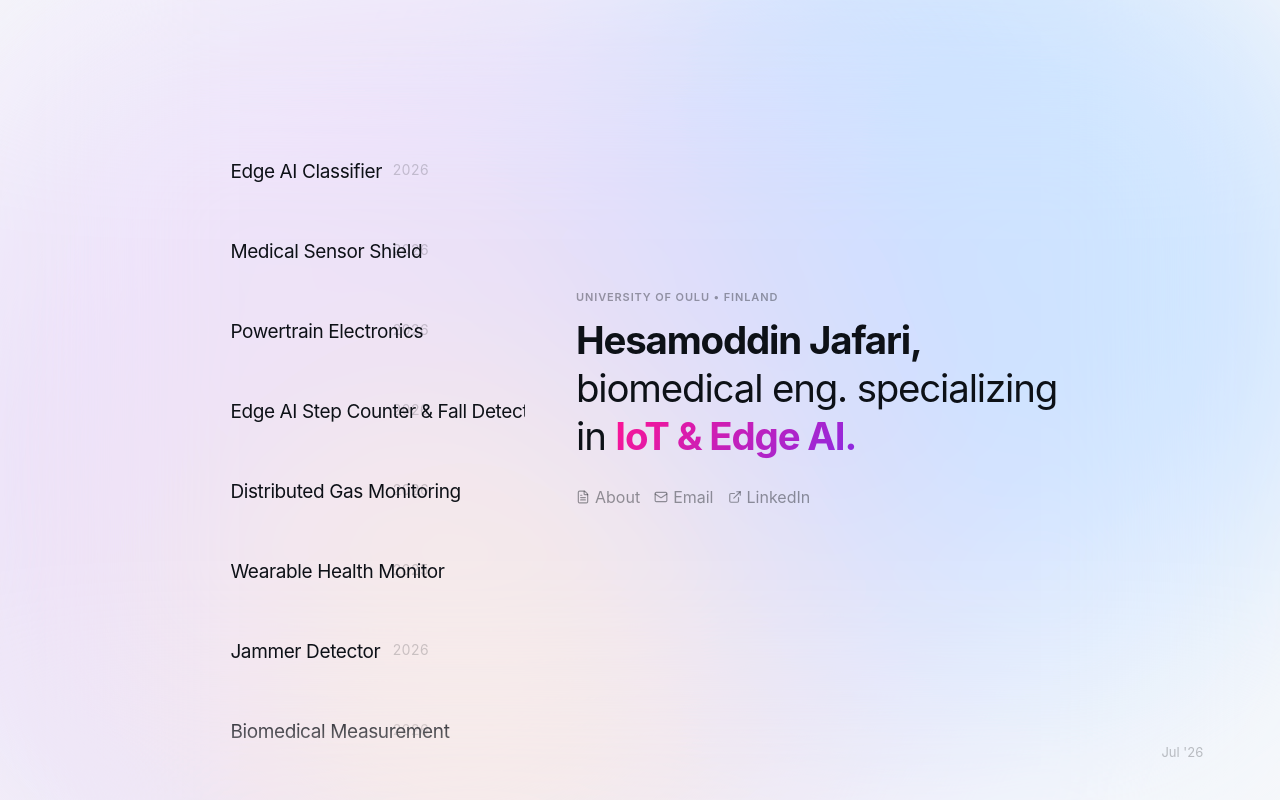
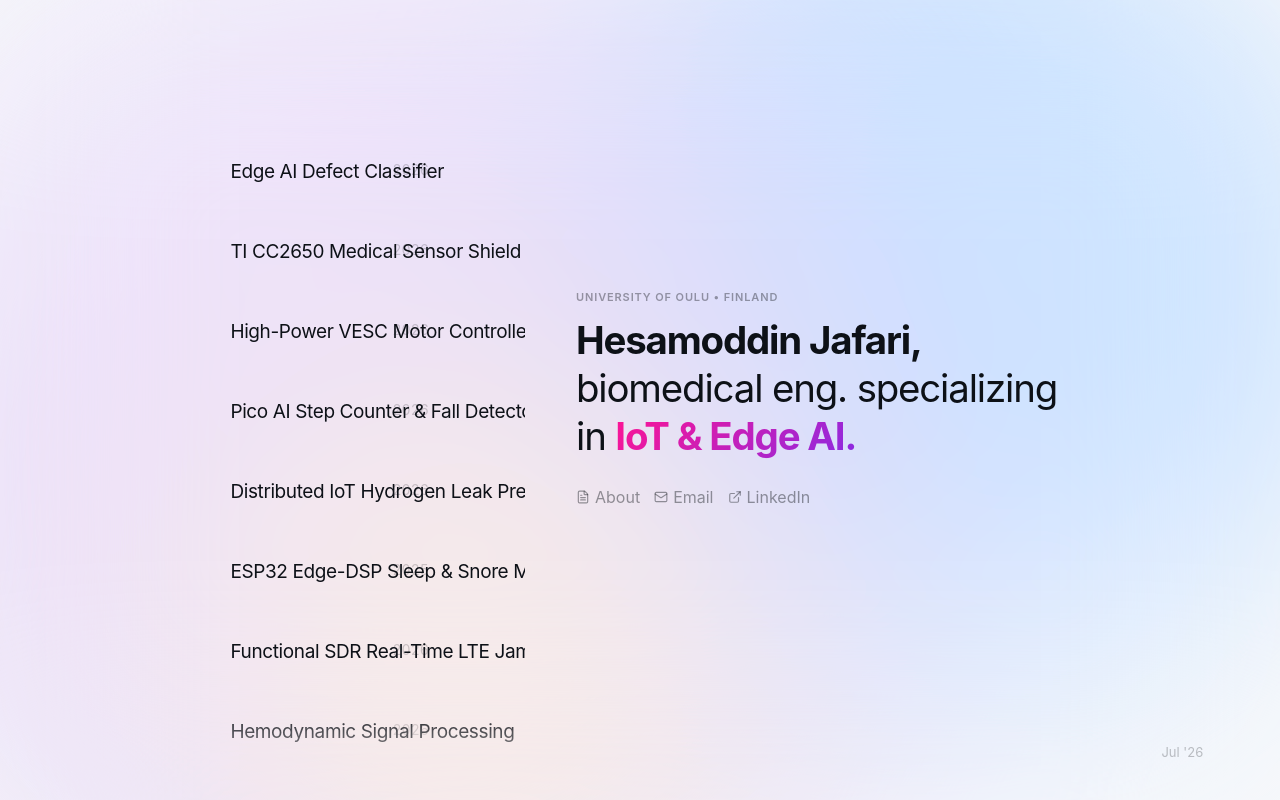
Before and after one commit to hjafari890/hesam-cv, a React (Vite) app: page / in a window 1280 px wide. Built offline with nearby package versions, Linux system fonts and the light colour scheme.

Commit message:
Update project text data: titles, subcategories, descriptions, and technology stacks for all 11 projects

```diff
--- a/src/data/cv.js
+++ b/src/data/cv.js
@@ -49,84 +49,92 @@ export const cvData = {
   ],
   projects: [
     {
-      title: "Edge AI Classifier",
+      title: "Edge AI Defect Classifier",
       year: "2026",
-      organization: "TinyML & Distillation",
-      description: "Implementing Tiny ML models and JEPA+distillation methods on Single-Board Computers (SBCs) for real-time PV panel defect detection at the edge.",
+      organization: "EDGE AI & COMPUTER VISION",
+      description: "Designed a compressed, self-supervised CNN-ViT fused architectures using JEPA and SEED knowledge distillation for real-time solar panel defect classification. Optimized for single-board computers to deliver low latency, local data privacy and edge execution.",
       videoSrc: "edge-classifier.mp4",
-      technologies: ["PyTorch", "TinyML", "Raspberry Pi"]
+      technologies: ["SSL", "JEPA", "TinyML", "Knowledge Distillation", "Vision Transformers (ViT)"]
     },
     {
-      title: "Medical Sensor Shield",
+      title: "TI CC2650 Medical Sensor Shield",
       year: "2026",
-      organization: "Hardware & PCB Design",
-      description: "Designed and prototyped a multi-sensor actuator shield for the TI CC2650 SoC, integrating analog front-ends, I\u00B2C sensor buses, and GPIO-driven actuators onto a compact 4-layer PCB. The testbed enables rapid iteration of body-area network experiments — from impedance sensing to haptic feedback — with full KiCad schematics and board files.",
+      organization: "HARDWARE & MIXED-SIGNAL PCB DESIGN",
+      description: "Designed a 4-layer mixed-signal PCB testbed for the Texas Instrument CC2650. Integrated high-precision 24-bit AFE (ECG/respiration) and PPG sensor hub. Implementing isolated domains, bidirectional level translation, trace topology, and BOM optimization for fabrication.",
       videoSrc: "medcal-shield.mp4",
-      technologies: ["KiCad", "I2C", "C++"]
+      technologies: ["KiCad", "PCB", "Electronic design", "Assembly", "Comms protocols", "MCU", "Analog Front-End"]
     },
     {
-      title: "Powertrain Electronics",
+      title: "High-Power VESC Motor Controller",
       year: "2026",
-      organization: "Hardware & Firmware",
-      description: "Reverse-engineered a VESC 6-based motor controller to understand its gate-driver topology and current-sensing architecture. Co-developed custom firmware modules for torque-vectoring logic and thermal management on an STM32 target, supporting a Formula Student electric powertrain with real-time CAN telemetry.",
+      organization: "POWER ELECTRONICS & EMBEDDED SYSTEMS",
+      description: "Co-developed a reverse-engineered, high-power (75V/300A) 3-phase VESC motor controller for a Formula Student Hybrid race car. 18-MOSFET inverter stage with inline current sensing and customized ChibiOS firmware executing Field-Oriented Control (FOC) over CAN bus.",
       videoSrc: "powertrain.mp4",
-      technologies: ["STM32", "CAN bus", "C"]
+      technologies: ["STM32", "RTOS", "CAN Bus", "Embedded C", "Powertrain Electronics", "Motor Control"]
     },
     {
-      title: "Edge AI Step Counter & Fall Detector",
+      title: "Pico AI Step Counter & Fall Detector",
       year: "2026",
-      organization: "TinyML & Wearables",
-      description: "Built low-power wearable sensor nodes on the Raspberry Pi Pico W, running quantized TinyML models for real-time step counting and fall detection. The pipeline spans raw IMU acquisition, feature windowing, on-device inference at under 50 ms latency, and BLE alert dispatch — all within a 30 mA power budget.",
-      videoSrc: "edge-ai.mp4"
+      organization: "WEARABLE IoT & EDGE AI",
+      description: "Architected and deployed a hybrid edge-cloud wearable system using an RP2040-based Edge AI node for activity recognition and fall detection. Deployed a decision tree model in MicroPython, achieving +90% accuracy, 13ms local AI processing latency, and robust Wi-Fi MQTT telemetry via Node-RED.",
+      videoSrc: "edge-ai.mp4",
+      technologies: ["Pi Pico W (RP2040)", "TinyML", "MicroPython", "Decision Trees", "MQTT", "Node-RED", "Sensors"]
     },
     {
-      title: "Distributed Gas Monitoring",
+      title: "Distributed IoT Hydrogen Leak Prediction",
       year: "2026",
-      organization: "Industrial IoT",
-      description: "Engineered an end-to-end Industrial IoT system for continuous hydrogen leak prediction. Edge nodes perform local ML inference on electrochemical sensor streams, while a Raspberry Pi 5 backend aggregates data via MQTT, runs ensemble models, and serves a real-time dashboard for plant-floor operators.",
-      videoSrc: "gas-monitor.mp4"
+      organization: "INDUSTRIAL IoT & AI",
+      description: "Built a modular, production-grade Industrial IoT safety platform using custom ESP32 sensor nodes. Deployed a predictive XGBoost AI engine on a Raspberry Pi 5 gateway to predict hydrogen leak locations, severity, and risk scores over MQTT to a central dashboard.",
+      videoSrc: "gas-monitor.mp4",
+      technologies: ["ESP32", "Raspberry Pi 5", "XGBoost AI", "MQTT", "Custom PCB", "C / Python"]
     },
     {
-      title: "Wearable Health Monitor",
+      title: "ESP32 Edge-DSP Sleep & Snore Monitor",
       year: "2025",
-      organization: "Embedded Systems",
-      description: "Developed a compact ESP32-based wearable that captures microphone and accelerometer data overnight to classify snoring events using FFT-based spectral features. The device correlates audio patterns with body position, providing a low-cost sleep-quality assessment tool with SD card logging and morning summary reports.",
-      videoSrc: "health-monitor.mp4"
+      organization: "WEARABLE & DSP",
+      description: "Developed an ESP32 wearable health device for snore detection and body orientation tracking. Combined I2S audio sampling, 128-point FFT processing, and IMU telemetry to analyze and visualize the correlation between sleep position and snoring intensity.",
+      videoSrc: "health-monitor.mp4",
+      technologies: ["ESP32", "FFT/DSP", "MATLAB", "C"]
     },
     {
-      title: "Jammer Detector",
+      title: "Functional SDR Real-Time LTE Jammer Detector",
       year: "2026",
-      organization: "SDR & Machine Learning",
-      description: "Built a software-defined radio monitoring station using an RTL-SDR receiver to scan the LTE uplink band in real time. Extracted statistical features — kurtosis, spectral entropy, and peak-to-average ratio — and trained a Random Forest classifier to distinguish intentional jamming from normal interference with over 94% accuracy.",
-      videoSrc: "jammer-detector.mp4"
+      organization: "RF SECURITY & MACHINE LEARNING",
+      description: "Built a functional, SDR monitoring station to detect LTE interference. Processed statistical features (Kurtosis, Entropy) from raw IQ data and integrated Random Forest ML models to classify jamming, displaying live risk on a GPU-accelerated PyQt6 dashboard.",
+      videoSrc: "jammer-detector.mp4",
+      technologies: ["SDR", "Machine Learning", "Python", "Random Forest", "PyQt6", "DSP"]
     },
     {
-      title: "Biomedical Measurement",
+      title: "Hemodynamic Signal Processing",
       year: "2026",
-      organization: "Data Analysis",
-      description: "Collected physiological signals using clinical-grade instruments — including ECG, EMG, and bioimpedance analyzers — and performed systematic analysis in OriginLab. Work covered signal conditioning, artifact rejection, statistical feature extraction, and publication-ready figure generation for laboratory reports.",
-      videoSrc: "biomedical.mp4"
+      organization: "SIGNAL PROCESSING",
+      description: "Functional Near-Infrared Spectroscopy (fNIRS) signal processing to quantify cerebral hemodynamic responses. Implemented kinematic motion-artifact decoupling, time-frequency spectral decomposition, and parametric noise suppression in OriginLab.",
+      videoSrc: "biomedical.mp4",
+      technologies: ["OriginLab", "fNIRS", "Bio-optics", "Corticovascular Analytics", "DSP", "MATLAB"]
     },
     {
-      title: "Electronics Simulation",
+      title: "Thermal Flow Sensor Simulation",
       year: "2025",
-      organization: "Finite Element Analysis",
-      description: "Utilized COMSOL Multiphysics to run finite element simulations evaluating the electromagnetic and thermal performance of biomedical sensor geometries. Performed parameter sweeps across electrode spacing, substrate materials, and excitation frequencies to optimize sensitivity-to-noise trade-offs before physical fabrication.",
-      videoSrc: "simulation.mp4"
+      organization: "MULTIPHYSICS SIMULATION & FEA",
+      description: "Modeled and optimized a calorimetric thermal flow sensor for transformer oil using COMSOL Multiphysics. Coupled Laminar Flow and Heat Transfer physics with Wheatstone bridge signal conditioning to achieve 5.4% response nonlinearity for precision low-flow measurement.",
+      videoSrc: "simulation.mp4",
+      technologies: ["COMSOL Multiphysics", "Finite Element Analysis (FEA)", "Analog Signal Conditioning"]
     },
     {
-      title: "Hybrid Cloud Pipeline",
-      year: "2025",
-      organization: "Cloud & IoT",
-      description: "Architected a containerized Docker/MQTT pipeline for streaming real-time EEG workload data from edge devices to cloud services. Benchmarked Quality-of-Service tiers under varying network conditions to quantify latency, jitter, and packet-loss trade-offs for safety-critical biomedical telemetry applications.",
-      videoSrc: "cloud-pipeline.mp4"
+      title: "Distributed Network Simulation",
+      year: "2026",
+      organization: "DISTRIBUTED COMPUTING & NETWORKING",
+      description: "Simulated multi-tier distributed network architectures (Cloud, Edge, Mist) using CloudSim and PureEdgeSim. Evaluated VM scheduling policies, MIPS allocation, and WAN/LAN bottlenecks to optimize task latency, energy efficiency, and throughput in hybrid cloud-edge topologies.",
+      videoSrc: "network-sim.mp4",
+      technologies: ["CloudSim", "PureEdgeSim", "Java", "Distributed Systems", "Network Optimization"]
     },
     {
-      title: "Network Simulation",
-      year: "2026",
-      organization: "Cloud/Edge Architectures",
-      description: "Simulated hybrid cloud/edge deployment topologies to study the impact of workload placement on end-to-end latency in distributed IoT networks. Modeled realistic traffic patterns, evaluated fog-node caching strategies, and produced comparative latency-vs-cost analyses for different architectural configurations.",
-      videoSrc: "network-sim.mp4"
+      title: "Hybrid Cloud Real-Time EEG Pipeline",
+      year: "2025",
+      organization: "HYBRID CLOUD & MICROSERVICES",
+      description: "Architected and containerized a microservices pipeline using Docker Compose and MQTT to process EEG telemetry streams. Implemented secure SSL/TLS communication between local edge processors and cloud infrastructure (CSC Rahti/OpenShift) for continuous workload monitoring.",
+      videoSrc: "cloud-pipeline.mp4",
+      technologies: ["Docker", "MQTT", "Python", "SSL/TLS Security", "Microservices"]
     }
   ],
   activities: [
```
